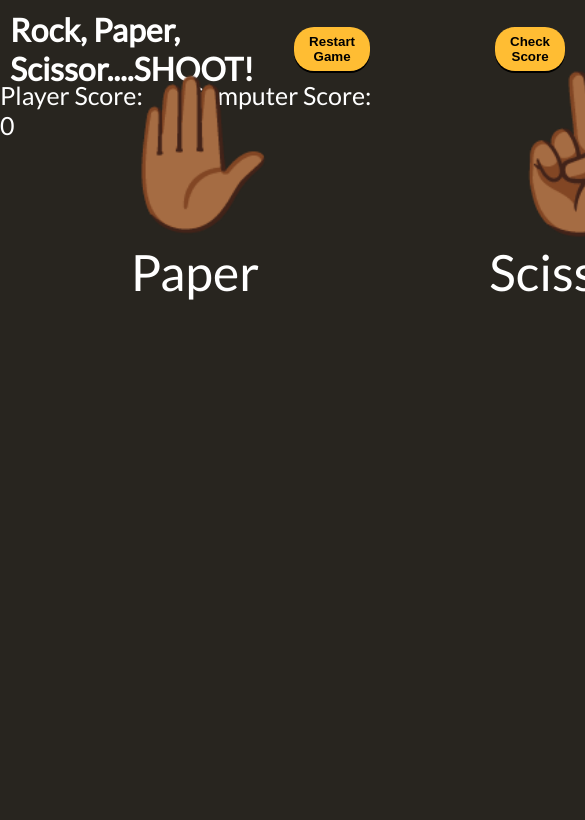
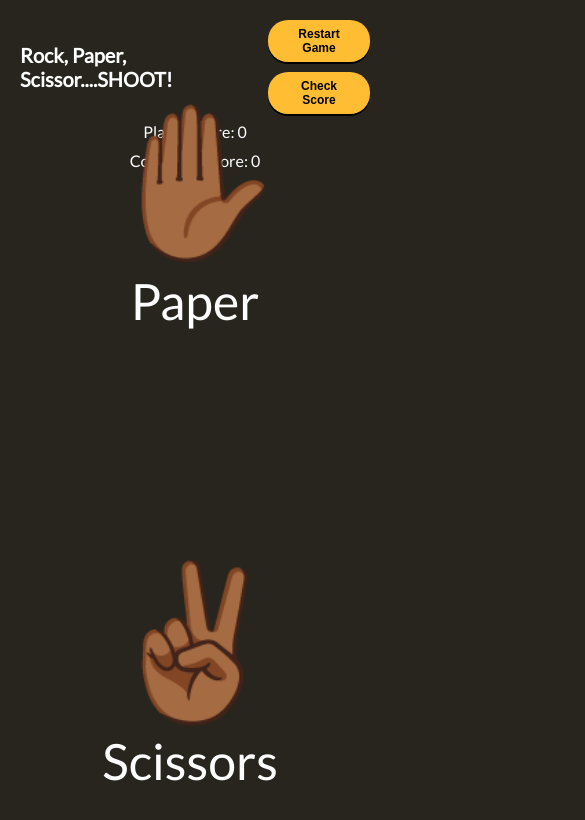
Before and after one commit to satele99/rock-paper-scissors-project, a plain HTML site: page index.html in a window 390 px wide. Shown: the top 820 px of the page, 585 px wide, since content can reach past the window. Drawn offline with Linux system fonts and the light colour scheme.

Commit message:
making things responsive

```diff
--- a/style.css
+++ b/style.css
@@ -15,12 +15,24 @@ header {
     justify-content: space-around;
     align-items: center;
     padding: 10px;
+    padding: 20px;
+    background-color: #28251f;
+    color: white;
 }
 nav > ul {
     display: flex;
     list-style: none;
+    justify-content: center;
+    gap: 20px;
     gap: 125px;
+    padding: 0;
+    margin: 0;
 }
+
+nav ul li {
+    display: inline;
+}
+
 li > button {
     border: none;
     background: #FFBD33;
@@ -81,3 +93,57 @@ li > button:hover {
     height: 3%;
     font-size: 25px;
 }
+
+@media (max-width: 768px) {
+nav ul {
+    flex-direction: column;
+    gap: 10px;
+}
+
+.score {
+    flex-direction: column;
+    align-items: center;
+    gap: 10px;
+}
+
+.controls {
+    flex-direction: column;
+    align-items: center;
+}
+
+.controls div {
+    margin-bottom: 15px;
+}
+
+button {
+    font-size: 14px;
+    padding: 8px 16px;
+}
+
+#round-result {
+    font-size: 20px;
+}
+}
+
+@media (max-width: 480px) {
+header h1 {
+    font-size: 20px;
+}
+
+.controls div {
+    font-size: 18px;
+}
+
+#round-result {
+    font-size: 18px;
+}
+
+.score div {
+    font-size: 16px;
+}
+
+button {
+    font-size: 12px;
+    padding: 6px 12px;
+}
+}
```
